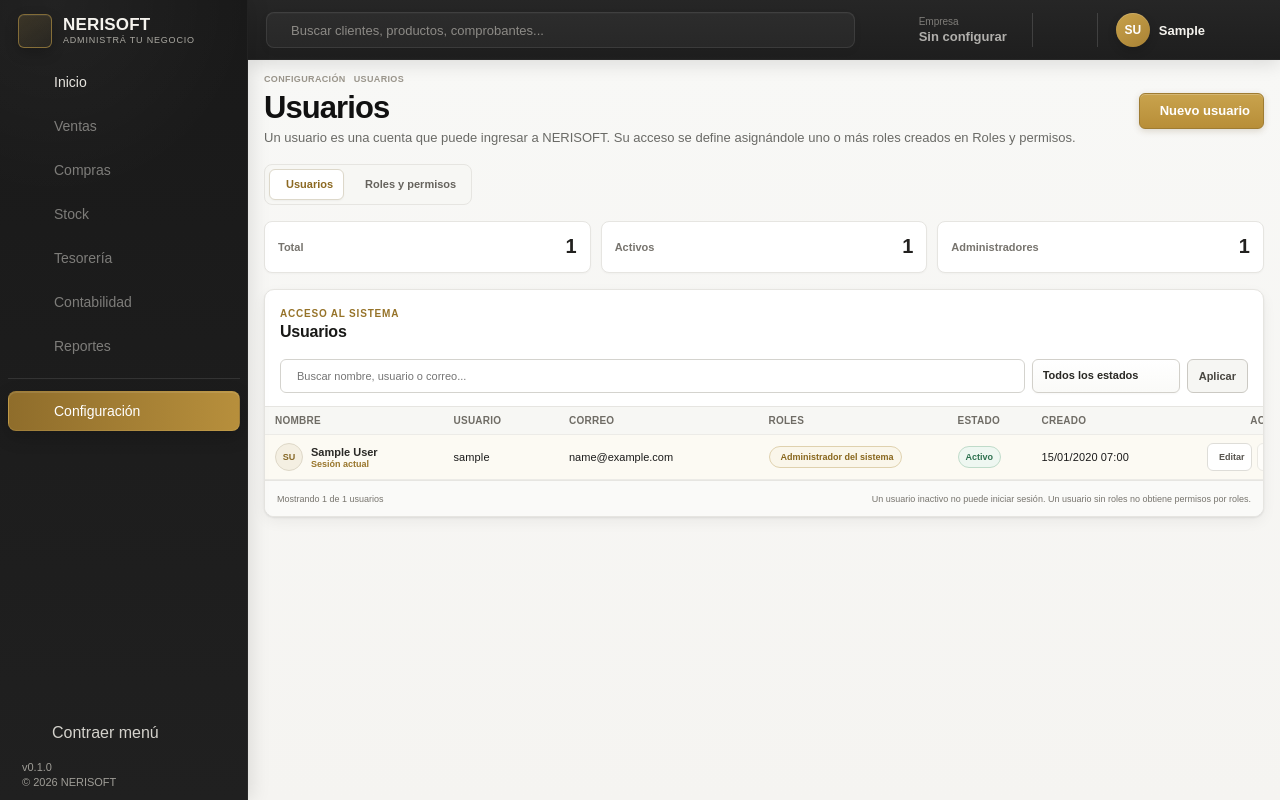
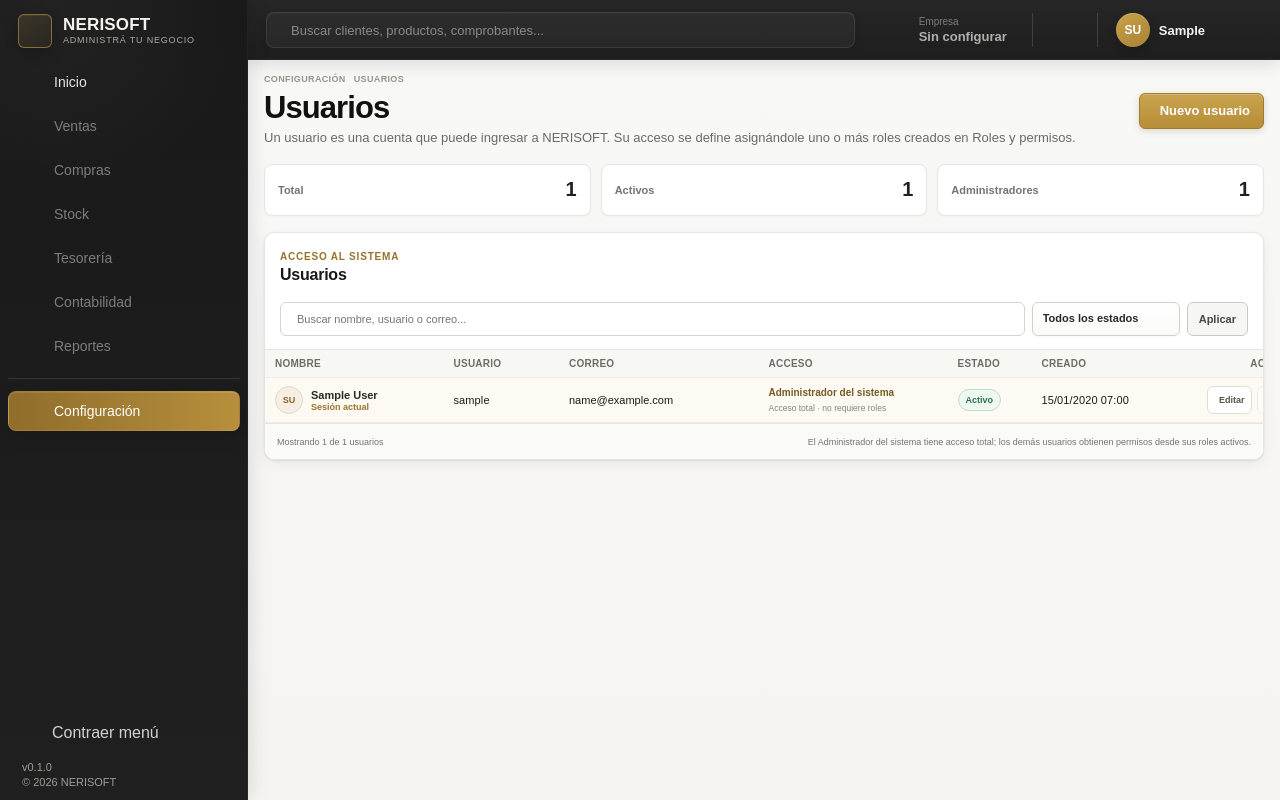
Before and after one commit to Nerpiti86/NeriSoft, a FastAPI app: page /configuracion/usuarios in a window 1280 px wide. Run offline with FastAPI, Linux system fonts and the light colour scheme; the visitor is signed in with stand-in values (Sample User, id 1); tables that the repository leaves empty hold one stand-in row (values such as "Sample post"); parts of the project's set-up code (start-up, migrations or seed data) failed here and were passed over; some libraries are stand-ins or nearby versions; some web fonts are replaced.

Commit message:
refactor: clarify user access in navigation and table

```diff
--- a/app/templates/users.html
+++ b/app/templates/users.html
@@ -1,16 +1,12 @@
 {% extends "authenticated.html" %}
 
 {% block title %}{{ app_name }} · Usuarios{% endblock %}
-
-{% block authenticated_head %}
-<link rel="stylesheet" href="{{ url_for('static', path='css/user-roles.css') }}">
-{% endblock %}
 
 {% block workspace %}
 <main class="workspace users-workspace">
     <header class="workspace-header users-header">
         <div>
-            <div class="users-breadcrumb">Configuración <i class="ti ti-chevron-right" aria-hidden="true"></i> Usuarios</div>
+            <div class="users-breadcrumb"><a href="/configuracion">Configuración</a> <i class="ti ti-chevron-right" aria-hidden="true"></i> Usuarios</div>
             <h1>Usuarios</h1>
             <p>Un usuario es una cuenta que puede ingresar a NERISOFT. Su acceso se define asignándole uno o más roles creados en Roles y permisos.</p>
         </div>
@@ -21,17 +17,6 @@
         </a>
         {% endif %}
     </header>
-
-    <nav class="config-tabs" aria-label="Configuración del sistema">
-        <a class="is-active" href="/configuracion/usuarios" aria-current="page">
-            <i class="ti ti-users" aria-hidden="true"></i>
-            Usuarios
-        </a>
-        <a href="/configuracion/roles">
-            <i class="ti ti-shield-lock" aria-hidden="true"></i>
-            Roles y permisos
-        </a>
-    </nav>
 
     {% if notice_message %}
     <div class="page-alert is-{{ notice_kind }}" role="status">
@@ -324,7 +309,7 @@
                         <th>Nombre</th>
                         <th>Usuario</th>
                         <th>Correo</th>
-                        <th>Roles</th>
+                        <th>Acceso</th>
                         <th>Estado</th>
                         <th>Creado</th>
                         <th class="actions-column">Acciones</th>
@@ -346,8 +331,14 @@
                         <td>{{ user.email }}</td>
                         <td>
                             {% if user.is_superuser %}
-                            <span class="role-badge is-admin"><i class="ti ti-shield-check" aria-hidden="true"></i> Administrador del sistema</span>
-                            {% elif user.roles %}
+                            <div class="access-summary is-admin">
+                                <strong><i class="ti ti-shield-check" aria-hidden="true"></i> Administrador del sistema</strong>
+                                <small>Acceso total · no requiere roles</small>
+                            </div>
+                            {% else %}
+                            <div class="access-summary">
+                                <strong>Por roles</strong>
+                                {% if user.roles %}
                                 <div class="table-role-list">
                                     {% for role in user.roles|sort(attribute='name') %}
                                     <span class="role-badge{% if not role.is_active %} is-inactive-role{% endif %}" title="{% if role.is_active %}Rol activo{% else %}Rol inactivo: sus permisos no se aplican{% endif %}">
@@ -356,7 +347,9 @@
                                     {% endfor %}
                                 </div>
                                 {% else %}
-                            <span class="role-badge"><i class="ti ti-user" aria-hidden="true"></i> Sin roles</span>
+                                <small>Sin roles asignados</small>
+                                {% endif %}
+                            </div>
                             {% endif %}
                         </td>
                         <td>
@@ -413,7 +406,7 @@
 
         <footer class="users-panel-footer">
             <span>Mostrando {{ users|length }} de {{ total_users }} usuarios</span>
-            <span>Un usuario inactivo no puede iniciar sesión. Un usuario sin roles no obtiene permisos por roles.</span>
+            <span>El Administrador del sistema tiene acceso total; los demás usuarios obtienen permisos desde sus roles activos.</span>
         </footer>
     </section>
 </main>
```
Lines whose indentation alone changed are shown as unchanged.
